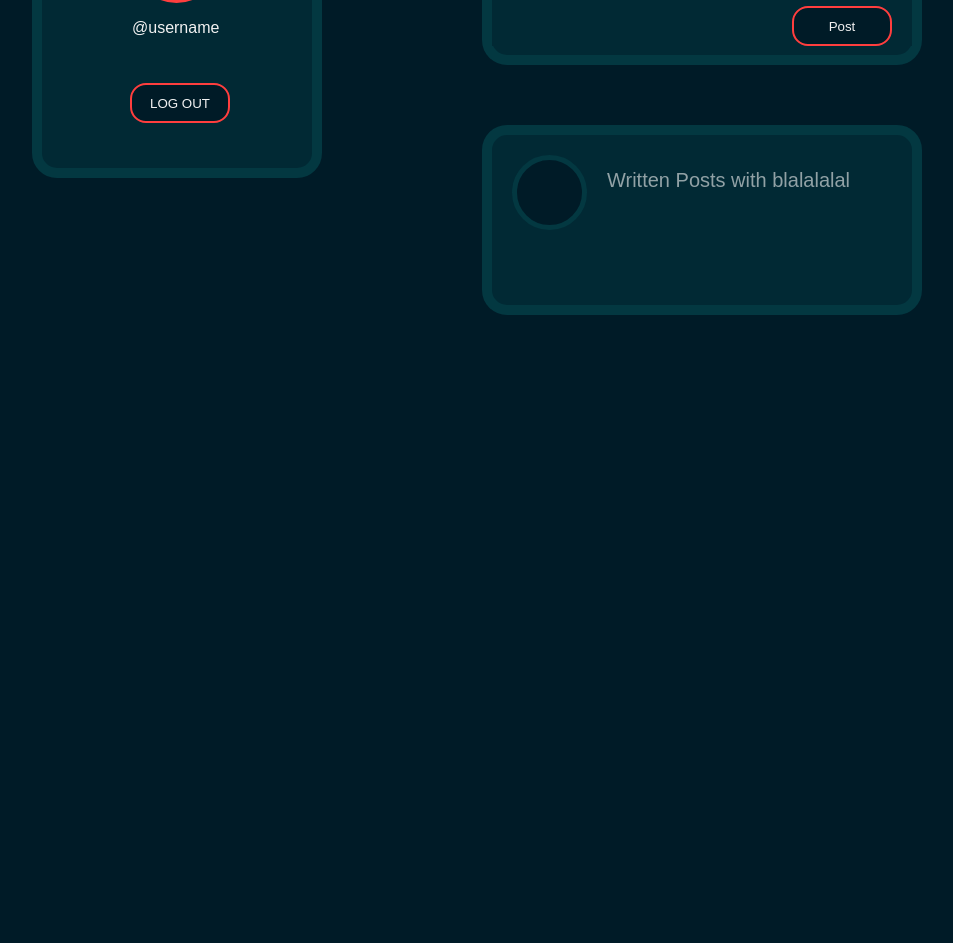
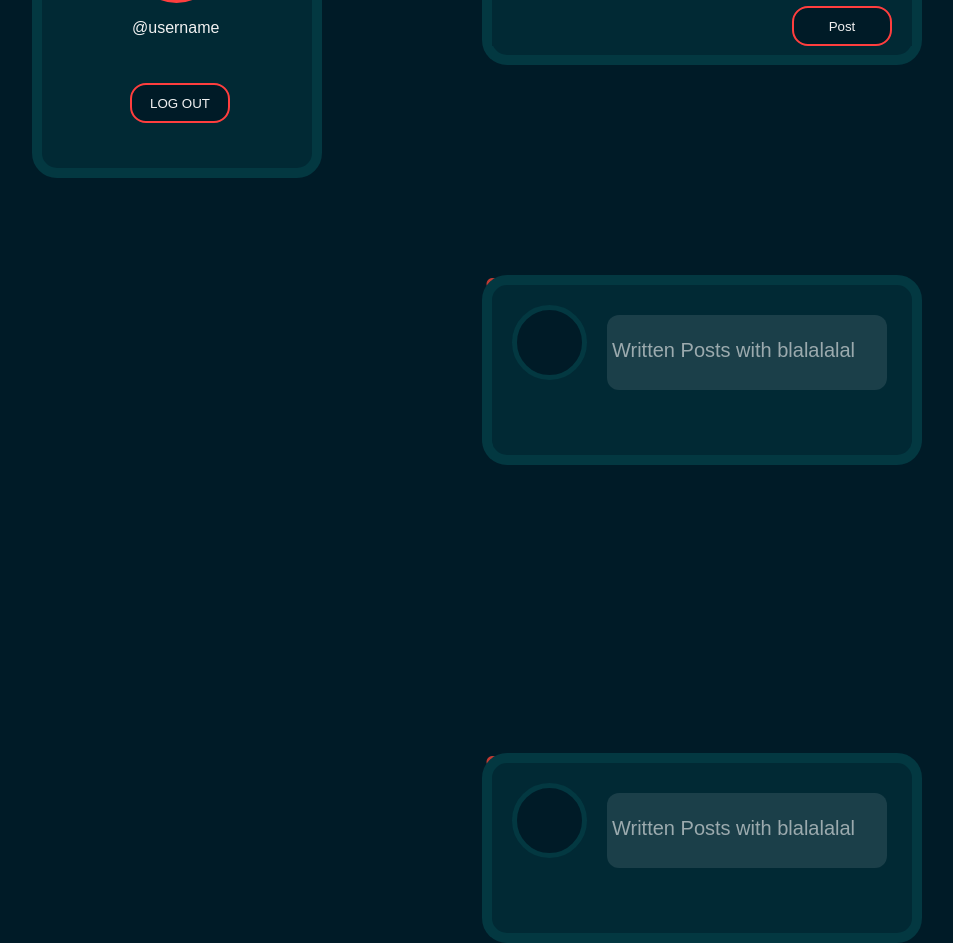
Before and after one commit to Abhishek-kumar09/who-is-imposter-frontend, a React (Create React App) app: page /UserDashboard in a window 1280 px wide. Shown: the part 320-1263 px from the top of the page, without its empty margins (18-971 px from the left). Before the commit the page ends 800 px from the top, so only its background shows below. Built offline with nearby package versions, Linux system fonts and the light colour scheme.

Commit message:
code clearing, logout button routing

```diff
--- a/src/User-Dashboard/dashboard.css
+++ b/src/User-Dashboard/dashboard.css
@@ -61,6 +61,10 @@ align-items:flex-end;
 letter-spacing: 0.08em;
 }
 
+.second-row{
+    display: flex;
+    justify-content: space-between;
+}
 
 .user-card{
     position: absolute;
@@ -110,18 +114,21 @@ border-radius: 25px;
     margin-top: 30px;
 }
 
-.post-section{
+
+
+.posts-column{
     margin-left: 450px;
-    margin-top: 50px;
-
+    width: 470px;
+    margin-top: 0px;
+    display: inline-block;
 }
 
 .create-post{
     position: absolute;
 width: 440px;
 height: 190px;
-margin-left: 0;
-
+margin-top: 50px;
+margin-left: 450px;
 
 background: #012934;
 border: 10px solid #033841;
@@ -165,9 +172,10 @@ color: rgba(242, 242, 242, 0.6);
     margin-top: 20px;
     margin-left: 300px;
 }
-
-.posts{
-    margin-left: 0;
+.people-posts{
+    margin-top: 0px;
+    margin-left: 450px;
+    display: inline-block;
 }
 
 .posts-post-1{
@@ -175,7 +183,7 @@ color: rgba(242, 242, 242, 0.6);
     display:flex;
 width: 440px;
 height: 190px;
-margin-top: 250px;
+margin-top: 0px;
 background: #012934;
 border: 10px solid #033841;
 box-sizing: border-box;
@@ -194,11 +202,21 @@ border-radius: 25px;
 
 }
 .posts-post-1 .text{
-    background: #012934;
+    background: rgba(255, 255, 255, 0.1);
     margin-left: 20px;
     margin-top: 30px;
     font-size: 20px;
     line-height: 30px;
-
+    width: 280px;
+    height: 75px;
+    border-radius: 12px;
     color: rgba(242, 242, 242, 0.6);
 }
+.posts-post-1 .text > p{
+    align-self: center;
+    margin-left: 5px;
+    background: rgba(255, 255, 255, 0) ;
+}
+.love-react{
+    margin-top: 450px;
+}
--- a/src/User-Dashboard/dashboard.js
+++ b/src/User-Dashboard/dashboard.js
@@ -1,17 +1,19 @@
 import React from 'react'
 import logo from '../assets/logo.png';
 import plus from '../assets/plus.png'
+import love from '../assets/Love.png'
 import { FontAwesomeIcon } from '@fortawesome/react-fontawesome'
 import './dashboard.css'
+import {Link} from 'react-router-dom'
 
 const Dashboard = () => {
     return (
         <>
 
 
-        <div class="dashboard"> {/*display:flex*/}
+        <div class="dashboard">
 
-                <div class="side-bar">
+
                     <div class="side-bar-header">  {/*display:flex*/}
 
 
@@ -49,19 +51,16 @@ const Dashboard = () => {
                             </div>
 
                             <div class="logout-button">
-                                <button>LOG OUT</button>
+                            <button><Link to="/">LOG OUT</Link></button>
                             </div>
 
 
                         </div>
 
                     </div>
-                </div>
-
-        {/*Sidebar ends*/}
-        <div class="post-section">
 
                             <div class="create-post">
+
                                     <div class="create-post-1"> {/*display:flex*/}
                                         <div class="plus-sign">
                                             <img src={plus} />
@@ -78,16 +77,35 @@ const Dashboard = () => {
 
                             </div>
 
-            <div class="posts">
+                        <div class="people-posts">
                         <div class="posts-post">
                             <div class="posts-post-1"> {/*display:flex*/}
                                 {/*Get the data from backend*/}
                                 <div class="avatar">
                                 </div>
+
                                 <div class="text">
-                            Written Posts with blalalalal
+                                    <p>Written Posts with blalalalal</p>
                                 </div>
                             </div>
+                            <div class="love-react">
+                                <img src={love} alt="love-react" />
+                            </div>
+
+                        </div>
+
+                        <div class="posts-post">
+                            <div class="posts-post-1"> {/*display:flex*/}
+                                {/*Get the data from backend*/}
+                                <div class="avatar">
+                                </div>
+
+                                <div class="text">
+                                    <p>Written Posts with blalalalal</p>
+                                </div>
+                            </div>
+                            <div class="love-react">
+                                <img src={love} alt="love-react" />
                             </div>
 
                         </div>
```
Also changed, not shown: src/assets/Love.png (added). Lines whose indentation alone changed are shown as unchanged.
